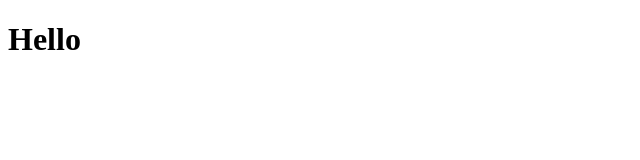
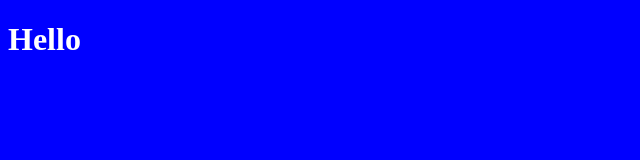
Before and after one commit to tori190386/DZ_3_5, a plain HTML site: page index.html in a window 1280 px wide. Shown: the whole page, without its empty margins (0-640 px from the left). Drawn offline with Linux system fonts and the light colour scheme.

Commit message:
branch s1 commit 1

```diff
--- a/index.html
+++ b/index.html
@@ -3,6 +3,7 @@
  <head>
   <meta charset="utf-8">
   <title>DZ_3_5</title>
+  <link rel="stylesheet" href="style.css"></link>
  </head>
  <body>
 <h1>Hello</h1>
--- /dev/null
+++ b/style.css
@@ -0,0 +1,7 @@
+body {
+    background: blue;
+}
+
+h1 {
+    color: white;
+}
```
